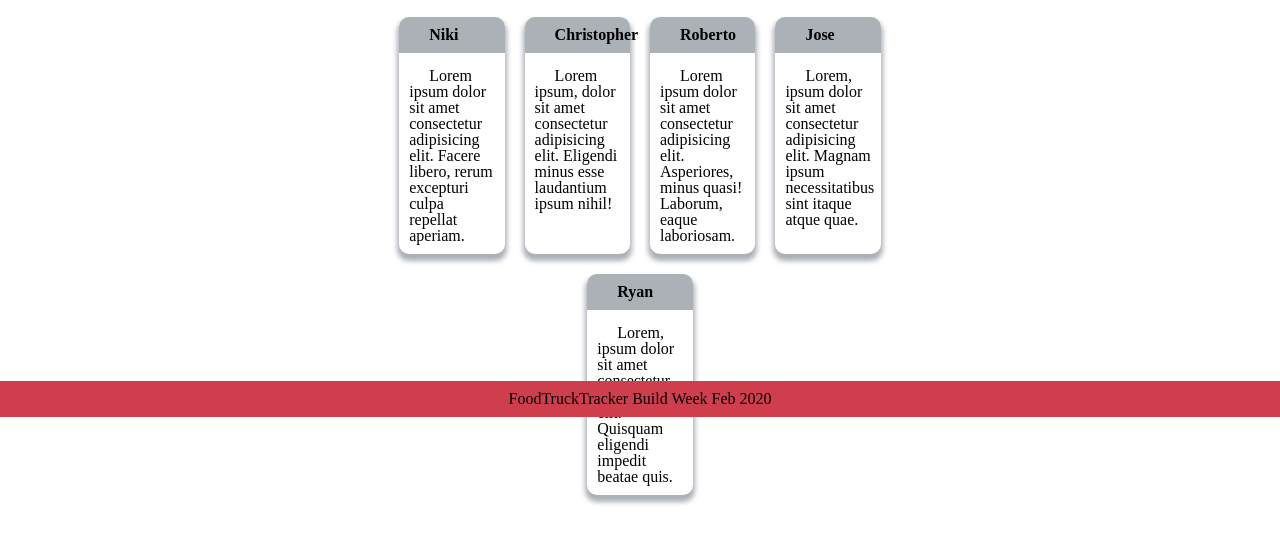
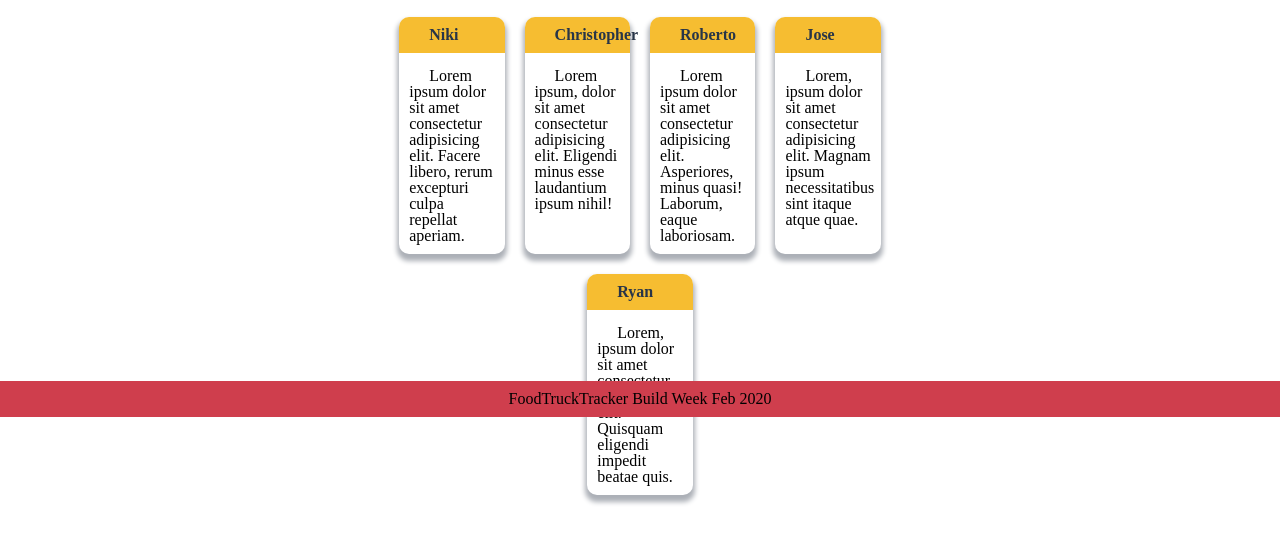
Before and after one commit to foodtruck-trackr-3/Marketing, a plain HTML site: page about.html in a window 1280 px wide. Shown: the part 383-926 px from the top of the page. Drawn offline with Linux system fonts and the light colour scheme; a web font is replaced by a local one.

```diff
--- a/less/about.less
+++ b/less/about.less
@@ -30,6 +30,7 @@ main {
   }
   .aboutName {
     border-radius: 1rem;
+    // border:1px solid @midGray;
     box-shadow: 0 0.5rem 0.5rem 0.2rem @midGray;
     margin-bottom: 2rem;
     @media @tablet {
@@ -40,10 +41,11 @@ main {
       padding: 1rem;
     }
     :first-child {
+      color: @dark;
       border-radius: 1rem 1rem 0 0;
       font-weight: bold;
       margin-bottom: 0.5rem;
-      background: @midGray;
+      background: @primaryYellow;
     }
   }
 }
--- a/less/index.less
+++ b/less/index.less
@@ -32,6 +32,10 @@ main {
       width: 25rem;
       height: 25rem;
       object-fit: cover;
+      @media @tablet {
+        width: 25rem;
+        height: 25rem;
+      }
     }
     p {
       font-size: 2rem;
```
Also changed, not shown: css/main.css.
